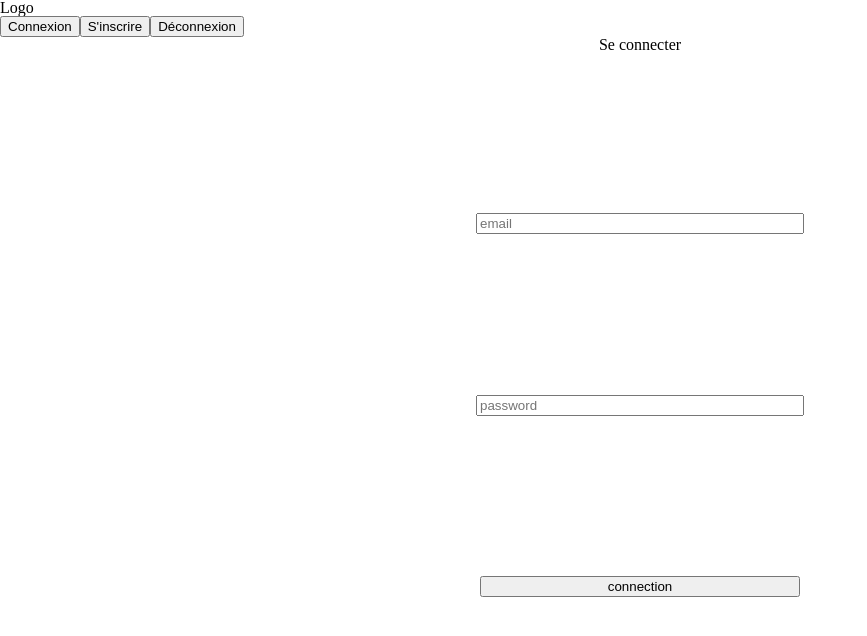
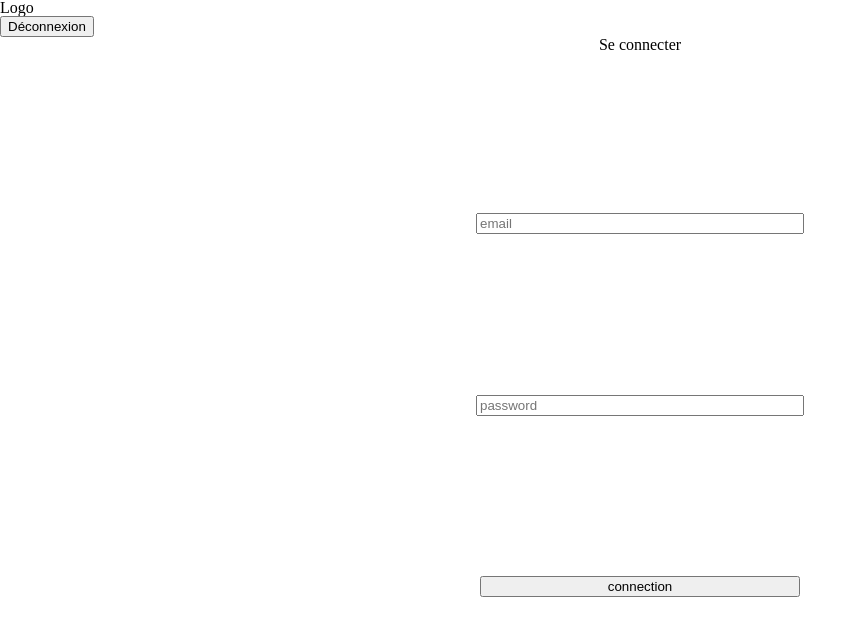
Before and after one commit to dewismecindy/vinted2, a React (Create React App) app: page /login in a window 1280 px wide. Shown: the top 636 px of the page, without its empty margins (0-867 px from the left). Built offline with nearby package versions, Linux system fonts and the light colour scheme.

Commit message:
button deconnexion

```diff
--- a/src/App.js
+++ b/src/App.js
@@ -2,6 +2,7 @@ import "./App.css";
 /* Import packages */
 import { BrowserRouter as Router, Routes, Route } from "react-router-dom";
 import Cookies from "js-cookie";
+import { useState } from "react";
 /* Import pages */
 import Home from "./pages/Home";
 import Offer from "./pages/Offer";
@@ -11,16 +12,19 @@ import Login from "./pages/Login";
 import Header from "./components/Header";
 
 function App() {
+  const [userToken, setUserToken] = useState(Cookies.get("usertoken") || null);
   const handleToken = (token) => {
     if (token) {
       Cookies.set("userToken", token, { expires: 7 });
+      setUserToken(token);
     } else {
       Cookies.remove("userToken");
+      setUserToken(null);
     }
   };
   return (
     <Router>
-      <Header handleToken={handleToken} />
+      <Header handleToken={handleToken} userToken={userToken} />
       <Routes>
         <Route path="/" element={<Home />} />
         <Route path="/offer/:id" element={<Offer />} />
--- a/src/components/Header.js
+++ b/src/components/Header.js
@@ -1,15 +1,19 @@
 import { Link } from "react-router-dom";
 
-const Header = (handleToken) => {
+const Header = (handleToken, userToken) => {
   return (
     <div>
       <p>Logo</p>
+      {!userToken ? (
+        <>
           <Link to="/login">
             <button>Connexion</button>
           </Link>
           <Link to="/signup">
             <button>S'inscrire</button>
           </Link>
+        </>
+      ) : (
         <button
           onClick={() => {
             handleToken();
@@ -17,6 +21,7 @@ const Header = (handleToken) => {
         >
           Déconnexion
         </button>
+      )}
     </div>
   );
 };
--- a/src/pages/Login.js
+++ b/src/pages/Login.js
@@ -4,7 +4,7 @@ import { useNavigate } from "react-router-dom";
 
 const Login = (handleToken) => {
   const [email, setEmail] = useState("");
-  const [username, setUsername] = useState("");
+
   const [password, setPassword] = useState("");
   const navigate = useNavigate();
   const handleSubmit = async (event) => {
```
Lines whose indentation alone changed are shown as unchanged.
